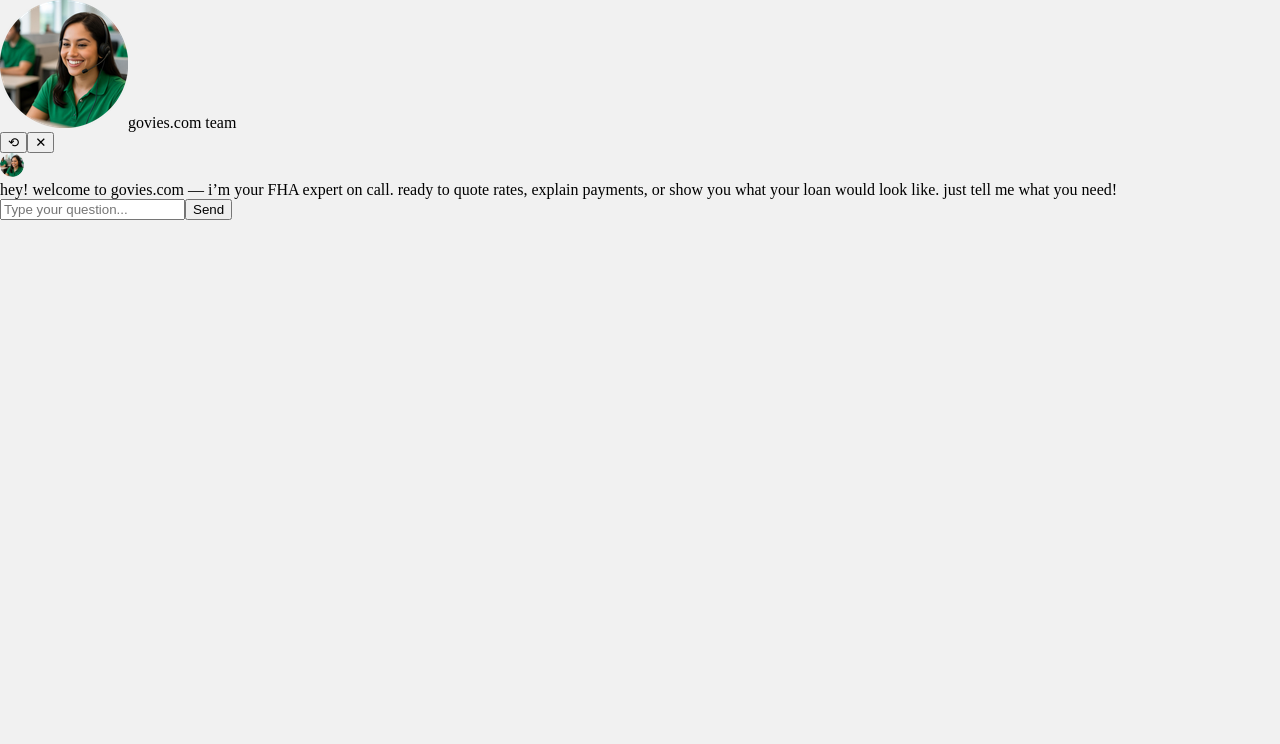
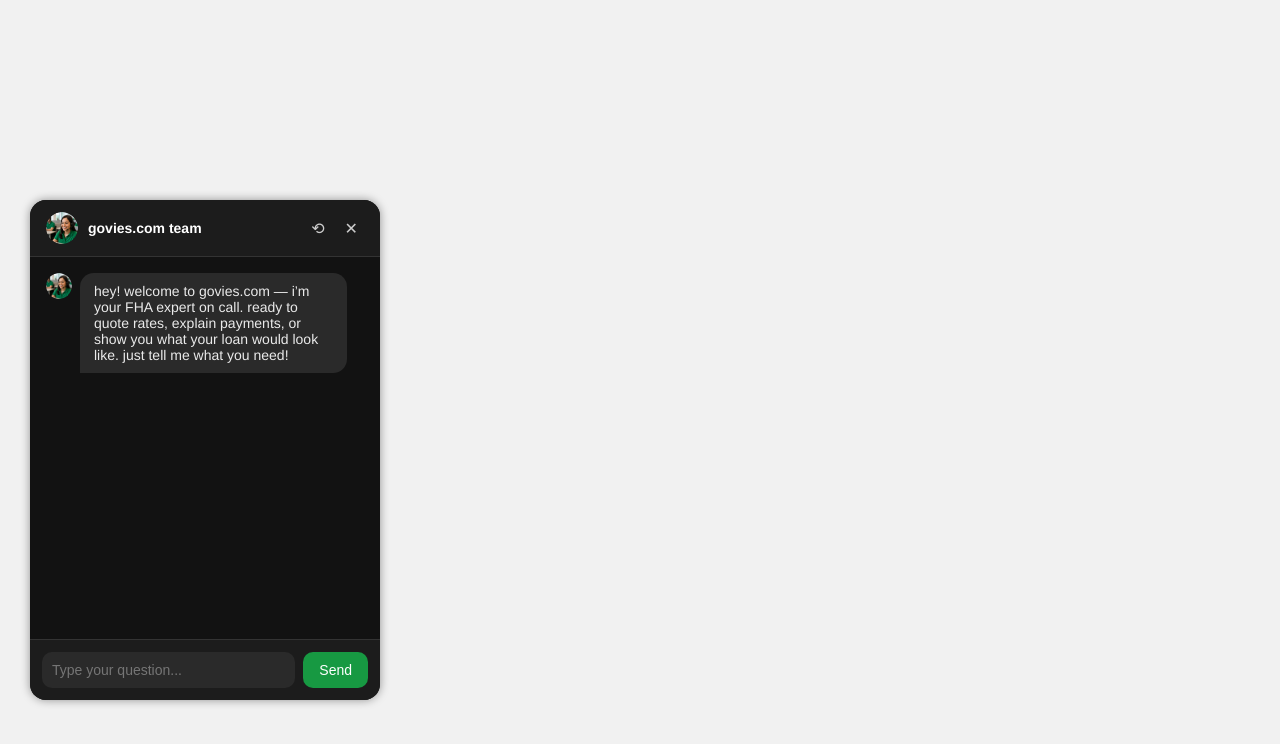
Before and after one commit to farrisajohn-cmd/08062025, a React (Create React App) app: page / in a window 1280 px wide. Shown: the top 744 px of the page. Built offline with nearby package versions, Linux system fonts and the light colour scheme.

Commit message:
Update ChatBox.css

```diff
--- a/src/ChatBox.css
+++ b/src/ChatBox.css
@@ -1,134 +1,129 @@
-.chat-widget {
+.chatbox-container {
+  width: 350px;
+  height: 500px;
   position: fixed;
-  bottom: 20px;
-  left: 20px;
-  width: 320px;
-  height: 480px;
-  background-color: #1e1e1e;
+  bottom: 100px;
+  left: 30px;
+  background-color: #1c1c1c;
+  color: #fff;
   border-radius: 16px;
   display: flex;
   flex-direction: column;
   overflow: hidden;
+  font-family: 'Helvetica Neue', sans-serif;
   z-index: 9999;
-  font-family: 'Inter', sans-serif;
-  box-shadow: none;
+  box-shadow: 0 0 10px rgba(0, 0, 0, 0.4);
 }
 
-.chat-toggle {
-  position: fixed;
-  bottom: 20px;
-  left: 20px;
-  width: 60px;
-  height: 60px;
-  background-color: #179942;
-  color: #fff;
-  border: none;
-  border-radius: 50%;
-  font-size: 28px;
-  cursor: pointer;
-  z-index: 9999;
+.chatbox-header {
+  background-color: #1c1c1c;
+  color: white;
+  display: flex;
+  align-items: center;
+  justify-content: space-between;
+  padding: 12px 16px;
+  border-bottom: 1px solid #333;
 }
 
-.chat-header {
+.header-left {
   display: flex;
   align-items: center;
+}
+
+.chatbot-avatar {
+  width: 32px;
+  height: 32px;
+  border-radius: 50%;
+  margin-right: 10px;
+}
+
+.chatbot-name {
+  font-weight: bold;
+  font-size: 14px;
+}
+
+.header-right .chatbox-icon {
+  background: none;
+  color: #ccc;
+  border: none;
+  font-size: 16px;
+  cursor: pointer;
+  margin-left: 8px;
+}
+
+.chatbox-messages {
+  flex: 1;
+  padding: 16px;
+  overflow-y: auto;
+  background-color: #121212;
+}
+
+.message {
+  display: flex;
+  align-items: flex-start;
+  margin-bottom: 14px;
+  font-size: 14px;
+}
+
+.message.user {
+  justify-content: flex-end;
+}
+
+.message.bot {
+  justify-content: flex-start;
+}
+
+.message .avatar {
+  width: 26px;
+  height: 26px;
+  border-radius: 50%;
+  margin-right: 8px;
+}
+
+.message.user .message-text {
+  background-color: #1a8c5f;
+  color: white;
+  padding: 10px 14px;
+  border-radius: 14px 14px 0 14px;
+  max-width: 75%;
+}
+
+.message.bot .message-text {
+  background-color: #2a2a2a;
+  padding: 10px 14px;
+  border-radius: 14px 14px 14px 0;
+  max-width: 75%;
+  color: #eaeaea;
+}
+
+.chatbox-input {
+  display: flex;
+  padding: 12px;
+  border-top: 1px solid #333;
+  background-color: #1c1c1c;
+}
+
+.chatbox-input input {
+  flex: 1;
+  padding: 10px;
+  background-color: #2a2a2a;
+  color: white;
+  border: none;
+  border-radius: 10px;
+  margin-right: 8px;
+  font-size: 14px;
+}
+
+.chatbox-input button {
+  padding: 10px 16px;
   background-color: #179942;
   color: white;
-  padding: 10px 12px;
-  font-weight: bold;
-  gap: 8px;
-}
-
-.chat-title {
-  flex: 1;
-}
-
-.chat-btn {
-  background: transparent;
   border: none;
-  color: white;
-  font-size: 18px;
+  border-radius: 10px;
+  font-size: 14px;
   cursor: pointer;
 }
 
-.avatar {
-  width: 24px;
-  height: 24px;
-  border-radius: 50%;
+.chatbox-input input:focus {
+  outline: none;
 }
-
-.chat-body {
-  flex: 1;
-  padding: 10px;
-  overflow-y: auto;
-  display: flex;
-  flex-direction: column;
-  gap: 8px;
-  background-color: #121212;
-}
-
-.chat-message {
-  display: flex;
-  gap: 8px;
-  align-items: flex-end;
-}
-
-.chat-message.user {
-  justify-content: flex-end;
-}
-
-.chat-message.assistant {
-  justify-content: flex-start;
-}
-
-.chat-bubble {
-  max-width: 75%;
-  padding: 10px 14px;
-  border-radius: 16px;
-  font-size: 14px;
-  line-height: 1.4;
-  white-space: pre-wrap;
-}
-
-.chat-message.user .chat-bubble {
-  background-color: #e0e0e0;
-  color: #000;
-  border-bottom-right-radius: 4px;
-}
-
-.chat-message.assistant .chat-bubble {
-  background-color: #179942;
-  color: white;
-  border-bottom-left-radius: 4px;
-}
-
-.typing {
-  font-style: italic;
-  opacity: 0.8;
-}
-
-.chat-input {
-  display: flex;
-  padding: 10px;
-  border-top: 1px solid #333;
-  background-color: #1e1e1e;
-}
-
-.chat-input input {
-  flex: 1;
-  padding: 8px;
-  border: none;
-  border-radius: 6px;
-  background-color: #333;
-  color: white;
-}
-
-.chat-input button {
-  margin-left: 8px;
-  padding: 8px 12px;
-  background-color: #179942;
-  border: none;
-  border-radius: 6px;
-  color: white;
-  cursor: pointer;
-}
```
